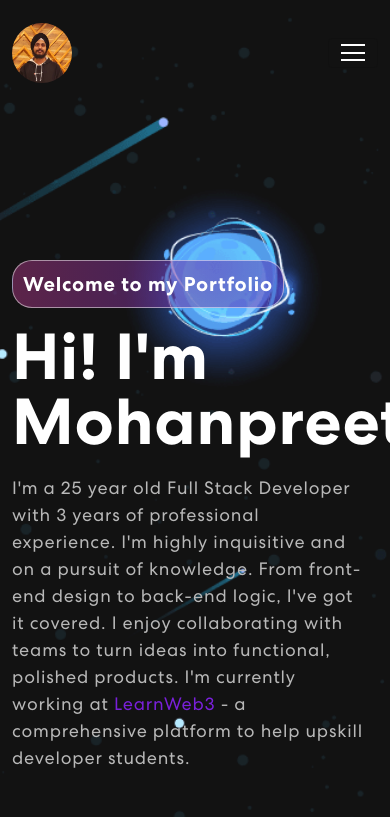
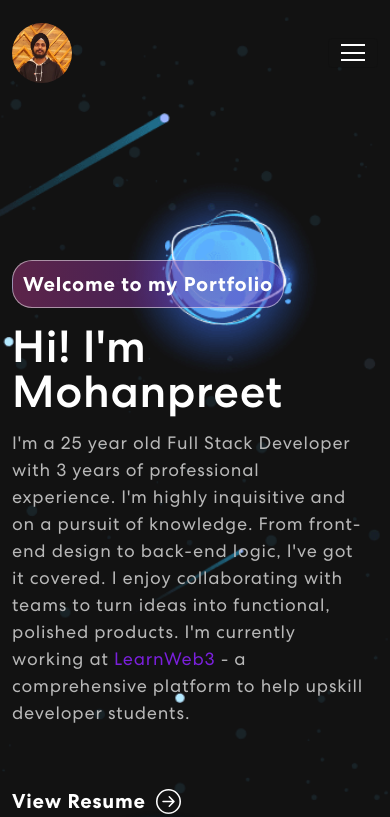
Before and after one commit to MohanpreetS/webdev_portfolio, a React (Create React App) app: page / in a window 390 px wide. Shown: the top 817 px of the page. Built offline with nearby package versions, Linux system fonts and the light colour scheme.

Commit message:
fix phone width issue, responsive h1

```diff
--- a/src/App.css
+++ b/src/App.css
@@ -282,6 +282,19 @@ nav.navbar .navbar-toggler[aria-expanded="true"] .navbar-toggler-icon {
   margin-bottom: 20px;
   display: block;
 }
+
+@media screen and (min-width: 120px) and (max-width: 400px) {
+  .banner h1 {
+    font-size: 45px;
+    font-weight: 500;
+    letter-spacing: 0.7px;
+    line-height: 1;
+    margin-bottom: 15px;
+    display: block;
+  }
+
+}
+
 .banner p {
   color: #B8B8B8;
   font-size: 18px;
@@ -325,7 +338,7 @@ nav.navbar .navbar-toggler[aria-expanded="true"] .navbar-toggler-icon {
   border-right: 0.08em solid #666;
 }
 
-/************ jects Css ************/
+/************ projects Css ************/
 .project {
   padding: 80px 0;
   position: relative;
@@ -401,6 +414,10 @@ nav.navbar .navbar-toggler[aria-expanded="true"] .navbar-toggler-icon {
     z-index: 0;
   }
 }
+
+html, body{
+  overflow-x: hidden;
+  }
 
 @media screen and (min-width: 100px) and (max-width: 300px) {
   .project .nav.nav-pills .nav-link {
--- a/src/components/Skills.js
+++ b/src/components/Skills.js
@@ -13,12 +13,8 @@ import { ProjectCard } from "./ProjectCard";
 export const Skills = () => {
 
   const responsive = {
-    superLargeDesktop: {
-      breakpoint: { max: 4000, min: 3000 },
-      items: 5
-    },
     desktop: {
-      breakpoint: { max: 3000, min: 1024 },
+      breakpoint: { max: 4000, min: 1024 },
       items: 3
     },
     tablet: {
```
